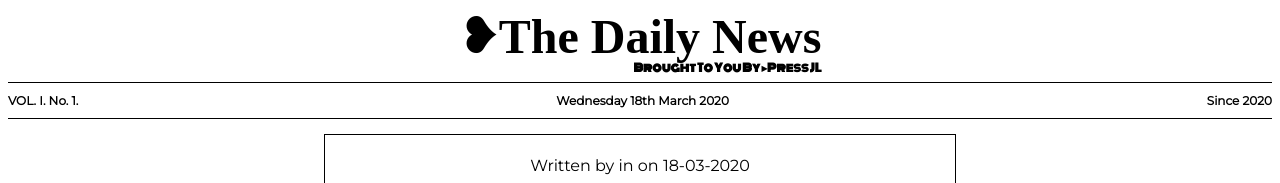
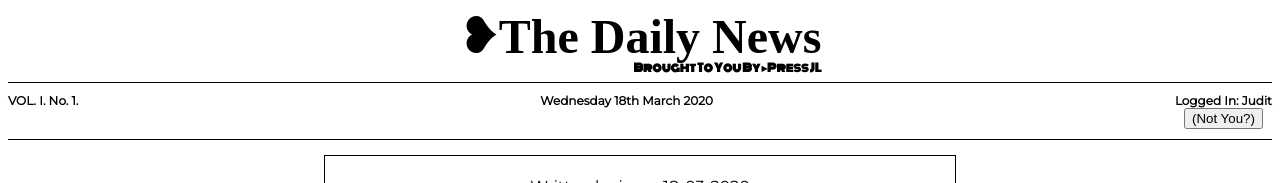
Before and after one commit to juditlehoczki/news-frontend, a React (Create React App) app: page /articles/1 in a window 1280 px wide. Shown: the top 183 px of the page. Built offline with nearby package versions, Linux system fonts and the light colour scheme; no server answers; a web font is replaced by a local one.

Commit message:
Login component created

```diff
--- a/src/App.js
+++ b/src/App.js
@@ -1,4 +1,4 @@
-import React from "react";
+import React, { Component } from "react";
 import { Router } from "@reach/router";
 import { ThemeProvider } from "styled-components";
 import moment from "moment";
@@ -9,8 +9,19 @@ import ErrorMsg from "./components/ErrorMsg";
 
 import S from "./components/StyleComponents";
 import { dark, light } from "./themes";
+import Login from "./components/Login";
 
-function App() {
+class App extends Component {
+  state = {
+    userLoggedIn: "Judit"
+  };
+
+  setUserLoggedIn = username => {
+    this.setState({ userLoggedIn: username });
+  };
+
+  render() {
+    const { userLoggedIn } = this.state;
     return (
       <ThemeProvider theme={dark}>
         <S.AppContainer>
@@ -21,7 +32,10 @@ function App() {
           <S.HeaderDetails>
             <span>VOL. I. No. 1.</span>
             <span>{moment().format("dddd Do MMMM YYYY")}</span>
-          <span>Since 2020</span>
+            <Login
+              userLoggedIn={userLoggedIn}
+              setUserLoggedIn={this.setUserLoggedIn}
+            />
           </S.HeaderDetails>
           <Router>
             <ArticlesAll path="/" />
@@ -34,5 +48,6 @@ function App() {
       </ThemeProvider>
     );
   }
+}
 
 export default App;
--- /dev/null
+++ b/src/components/Login.jsx
@@ -0,0 +1,51 @@
+import React, { Component } from "react";
+
+class Login extends Component {
+  state = {
+    username: ""
+  };
+
+  handleChange = e => {
+    this.setState({ username: e.target.value });
+  };
+
+  logIn = e => {
+    e.preventDefault();
+    this.props.setUserLoggedIn(this.state.username);
+    this.setState({ username: "" });
+  };
+
+  logOut = () => {
+    this.props.setUserLoggedIn("");
+  };
+
+  render() {
+    const { userLoggedIn } = this.props;
+    return (
+      <>
+        {userLoggedIn ? (
+          <div>
+            Logged In: {userLoggedIn} <br />
+            <button onClick={this.logOut}>(Not You?)</button>
+          </div>
+        ) : (
+          <div>
+            <form onSubmit={this.logIn}>
+              <label>
+                <input
+                  type="text"
+                  value={this.state.username}
+                  onChange={this.handleChange}
+                />
+                <br />
+                <button>Log In</button>
+              </label>
+            </form>
+          </div>
+        )}
+      </>
+    );
+  }
+}
+
+export default Login;
```
Lines whose indentation alone changed are shown as unchanged.
